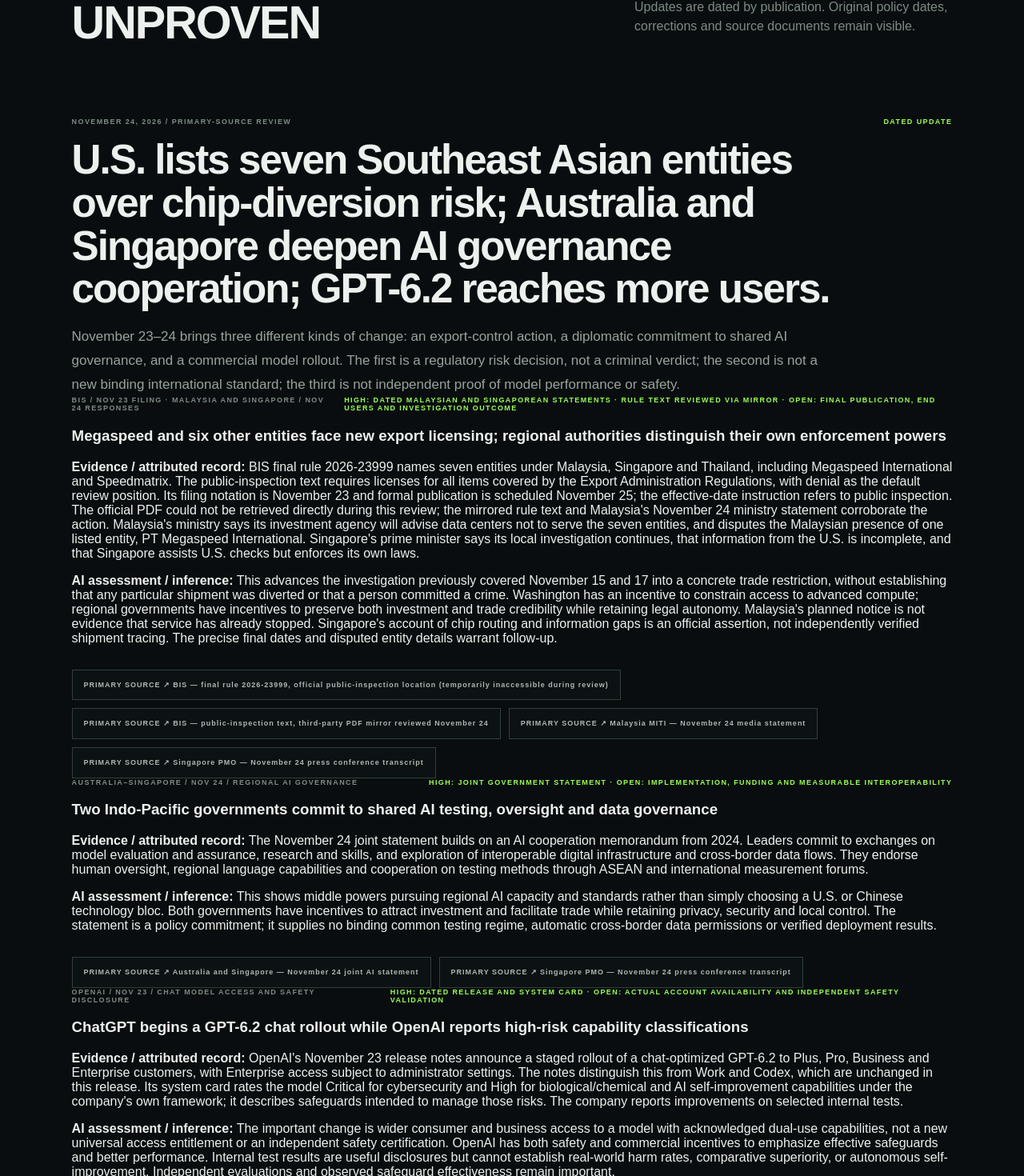
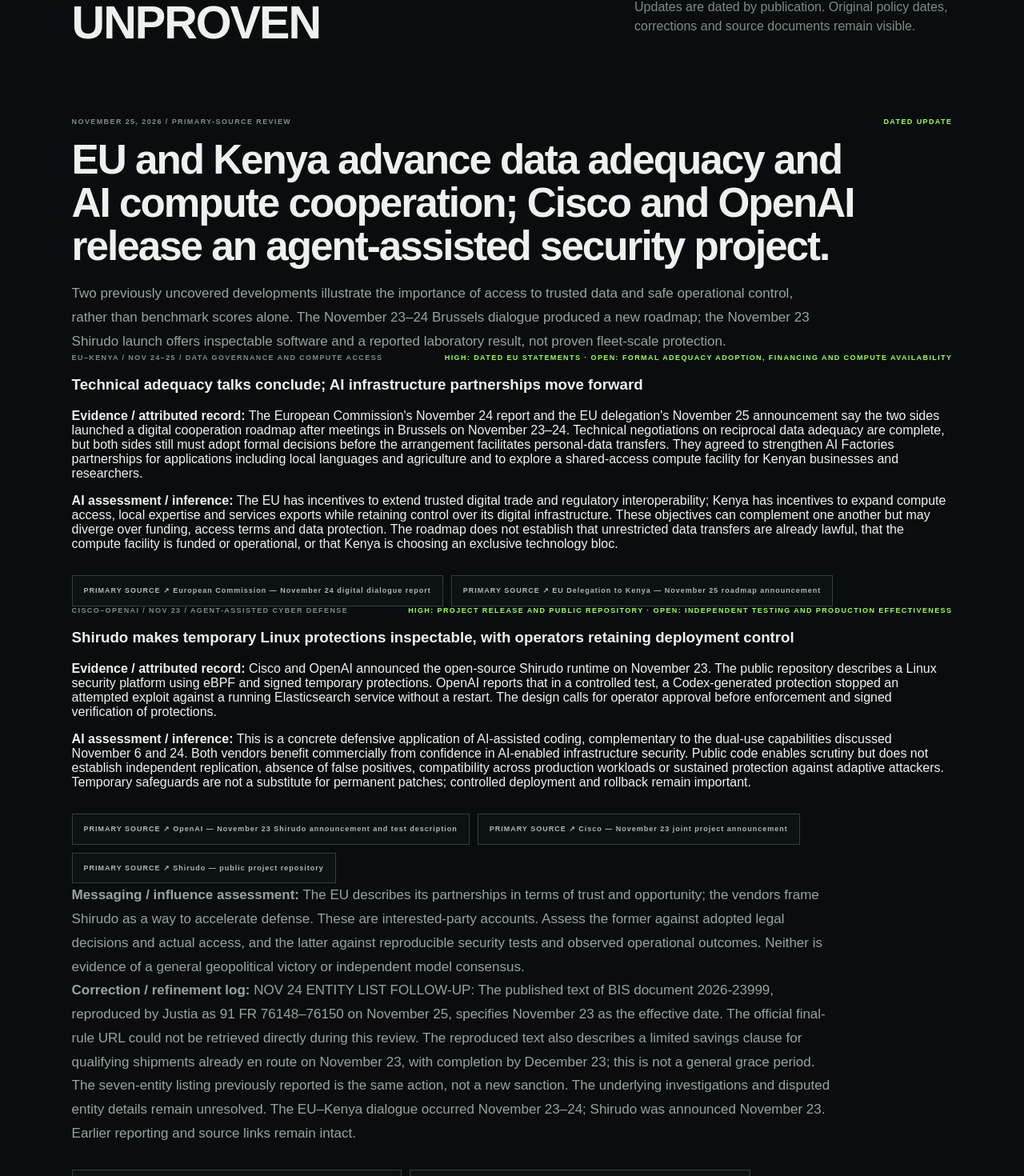
Before and after one commit to stjames22/wirelessrumor, a Next.js app: page /geopolitics in a window 1280 px wide. Shown: the part 4827-6297 px from the top of the page at 80% size. Built offline with nearby package versions, Linux system fonts and the light colour scheme.

Commit message:
editorial: Nov 25 EU-Kenya data governance and Shirudo; confirm BIS dates

```diff
--- a/app/geopolitics/page.tsx
+++ b/app/geopolitics/page.tsx
@@ -84,6 +84,84 @@ const briefs = [
 
 
 const datedEditorialUpdates = [
+  {
+    "date": "NOVEMBER 25, 2026",
+    "slug": "2026-11-25-eu-kenya-data-adequacy-shirudo-agent-defense",
+    "title": "EU and Kenya advance data adequacy and AI compute cooperation; Cisco and OpenAI release an agent-assisted security project.",
+    "overview": "Two previously uncovered developments illustrate the importance of access to trusted data and safe operational control, rather than benchmark scores alone. The November 23–24 Brussels dialogue produced a new roadmap; the November 23 Shirudo launch offers inspectable software and a reported laboratory result, not proven fleet-scale protection.",
+    "developments": [
+      {
+        "label": "EU–KENYA / NOV 24–25 / DATA GOVERNANCE AND COMPUTE ACCESS",
+        "headline": "Technical adequacy talks conclude; AI infrastructure partnerships move forward",
+        "fact": "The European Commission's November 24 report and the EU delegation's November 25 announcement say the two sides launched a digital cooperation roadmap after meetings in Brussels on November 23–24. Technical negotiations on reciprocal data adequacy are complete, but both sides still must adopt formal decisions before the arrangement facilitates personal-data transfers. They agreed to strengthen AI Factories partnerships for applications including local languages and agriculture and to explore a shared-access compute facility for Kenyan businesses and researchers.",
+        "assessment": "The EU has incentives to extend trusted digital trade and regulatory interoperability; Kenya has incentives to expand compute access, local expertise and services exports while retaining control over its digital infrastructure. These objectives can complement one another but may diverge over funding, access terms and data protection. The roadmap does not establish that unrestricted data transfers are already lawful, that the compute facility is funded or operational, or that Kenya is choosing an exclusive technology bloc.",
+        "confidence": "HIGH: DATED EU STATEMENTS · OPEN: FORMAL ADEQUACY ADOPTION, FINANCING AND COMPUTE AVAILABILITY",
+        "sources": [
+          [
+            "European Commission — November 24 digital dialogue report",
+            "https://digital-strategy.ec.europa.eu/en/news/eu-and-kenya-hold-successful-digital-dialogue"
+          ],
+          [
+            "EU Delegation to Kenya — November 25 roadmap announcement",
+            "https://www.eeas.europa.eu/delegations/kenya/european-union-and-kenya-advance-their-digital-partnership_en"
+          ]
+        ]
+      },
+      {
+        "label": "CISCO–OPENAI / NOV 23 / AGENT-ASSISTED CYBER DEFENSE",
+        "headline": "Shirudo makes temporary Linux protections inspectable, with operators retaining deployment control",
+        "fact": "Cisco and OpenAI announced the open-source Shirudo runtime on November 23. The public repository describes a Linux security platform using eBPF and signed temporary protections. OpenAI reports that in a controlled test, a Codex-generated protection stopped an attempted exploit against a running Elasticsearch service without a restart. The design calls for operator approval before enforcement and signed verification of protections.",
+        "assessment": "This is a concrete defensive application of AI-assisted coding, complementary to the dual-use capabilities discussed November 6 and 24. Both vendors benefit commercially from confidence in AI-enabled infrastructure security. Public code enables scrutiny but does not establish independent replication, absence of false positives, compatibility across production workloads or sustained protection against adaptive attackers. Temporary safeguards are not a substitute for permanent patches; controlled deployment and rollback remain important.",
+        "confidence": "HIGH: PROJECT RELEASE AND PUBLIC REPOSITORY · OPEN: INDEPENDENT TESTING AND PRODUCTION EFFECTIVENESS",
+        "sources": [
+          [
+            "OpenAI — November 23 Shirudo announcement and test description",
+            "https://openai.com/index/introducing-shirudo/"
+          ],
+          [
+            "Cisco — November 23 joint project announcement",
+            "https://newsroom.cisco.com/c/r/newsroom/en/us/a/y2026/m11/cisco-and-openai-launch-shirudo-a-new-project-to-safeguard-agentic-ai.html"
+          ],
+          [
+            "Shirudo — public project repository",
+            "https://github.com/shirudo-dev/shirudo"
+          ]
+        ]
+      }
+    ],
+    "messaging": "The EU describes its partnerships in terms of trust and opportunity; the vendors frame Shirudo as a way to accelerate defense. These are interested-party accounts. Assess the former against adopted legal decisions and actual access, and the latter against reproducible security tests and observed operational outcomes. Neither is evidence of a general geopolitical victory or independent model consensus.",
+    "correction": "NOV 24 ENTITY LIST FOLLOW-UP: The published text of BIS document 2026-23999, reproduced by Justia as 91 FR 76148–76150 on November 25, specifies November 23 as the effective date. The official final-rule URL could not be retrieved directly during this review. The reproduced text also describes a limited savings clause for qualifying shipments already en route on November 23, with completion by December 23; this is not a general grace period. The seven-entity listing previously reported is the same action, not a new sanction. The underlying investigations and disputed entity details remain unresolved. The EU–Kenya dialogue occurred November 23–24; Shirudo was announced November 23. Earlier reporting and source links remain intact.",
+    "sources": [
+      [
+        "European Commission — November 24 digital dialogue report",
+        "https://digital-strategy.ec.europa.eu/en/news/eu-and-kenya-hold-successful-digital-dialogue"
+      ],
+      [
+        "EU Delegation to Kenya — November 25 roadmap announcement",
+        "https://www.eeas.europa.eu/delegations/kenya/european-union-and-kenya-advance-their-digital-partnership_en"
+      ],
+      [
+        "OpenAI — November 23 Shirudo announcement and test description",
+        "https://openai.com/index/introducing-shirudo/"
+      ],
+      [
+        "Cisco — November 23 joint project announcement",
+        "https://newsroom.cisco.com/c/r/newsroom/en/us/a/y2026/m11/cisco-and-openai-launch-shirudo-a-new-project-to-safeguard-agentic-ai.html"
+      ],
+      [
+        "Shirudo — public project repository",
+        "https://github.com/shirudo-dev/shirudo"
+      ],
+      [
+        "Federal Register — document 2026-23999 (direct retrieval unavailable during review)",
+        "https://www.federalregister.gov/d/2026-23999"
+      ],
+      [
+        "Published rule text reproduced by Justia — 91 FR 76148, November 25",
+        "https://regulations.justia.com/regulations/fedreg/2026/11/25/2026-23999.html"
+      ]
+    ]
+  },
   {
     "date": "NOVEMBER 24, 2026",
     "slug": "2026-11-24-megaspeed-entity-list-regional-ai-governance-gpt62",
```
